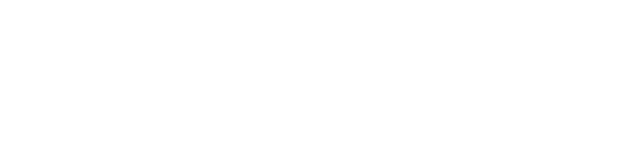
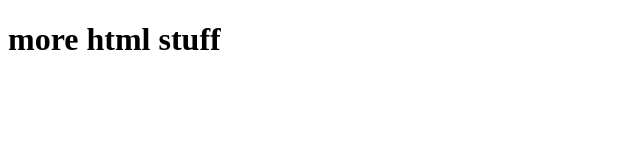
Before and after one commit to guillaumeglaunes/crap-portfolio, a plain HTML site: page index.html in a window 1280 px wide. Shown: the whole page, without its empty margins (0-640 px from the left). Drawn offline with Linux system fonts and the light colour scheme.

Commit message:
added index hmtl

```diff
--- a/index.html
+++ b/index.html
@@ -5,6 +5,7 @@
     <title>crap portfolio</title>
   </head>
   <body>
+    <h1>more html stuff</h1>
 
   </body>
 </html>
```
